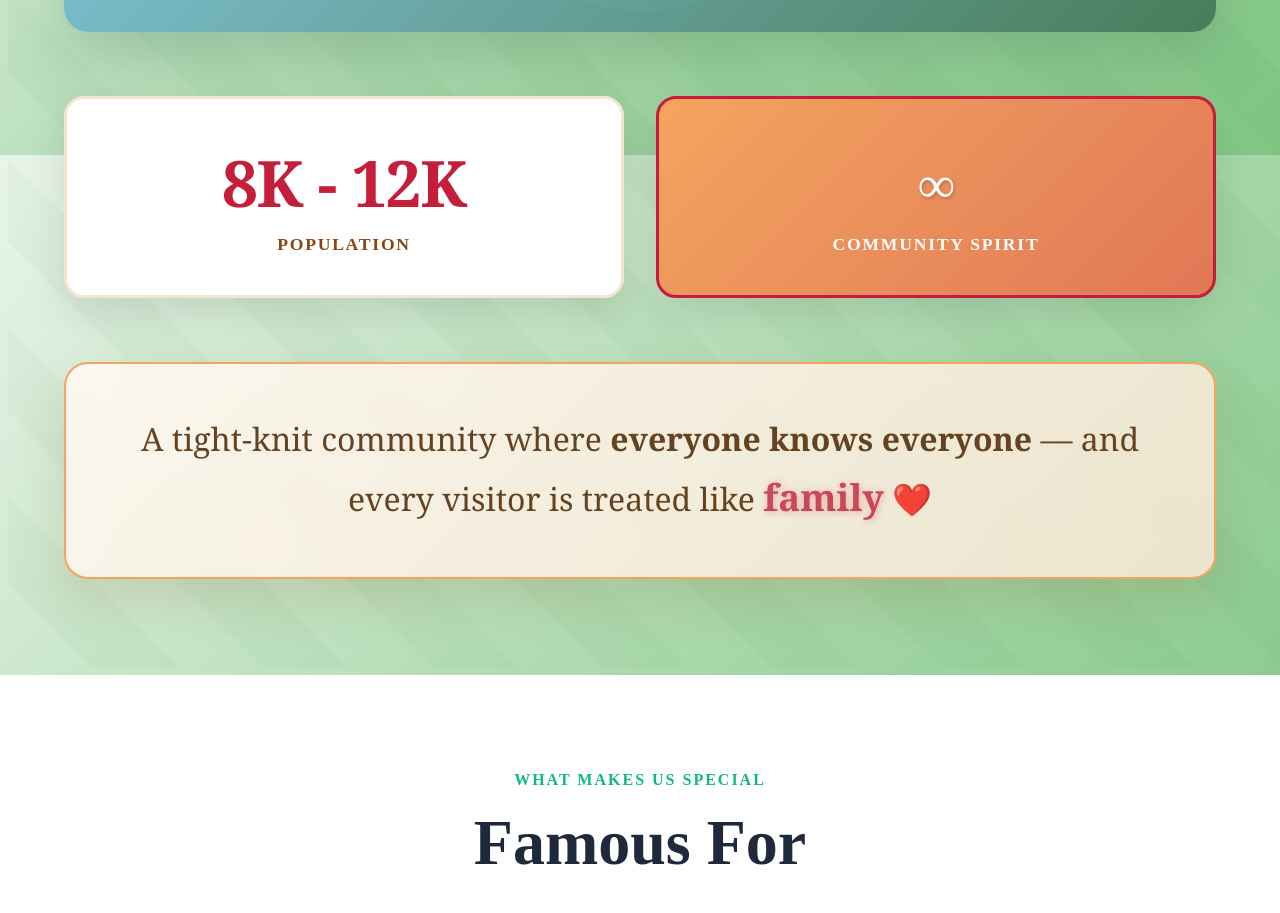
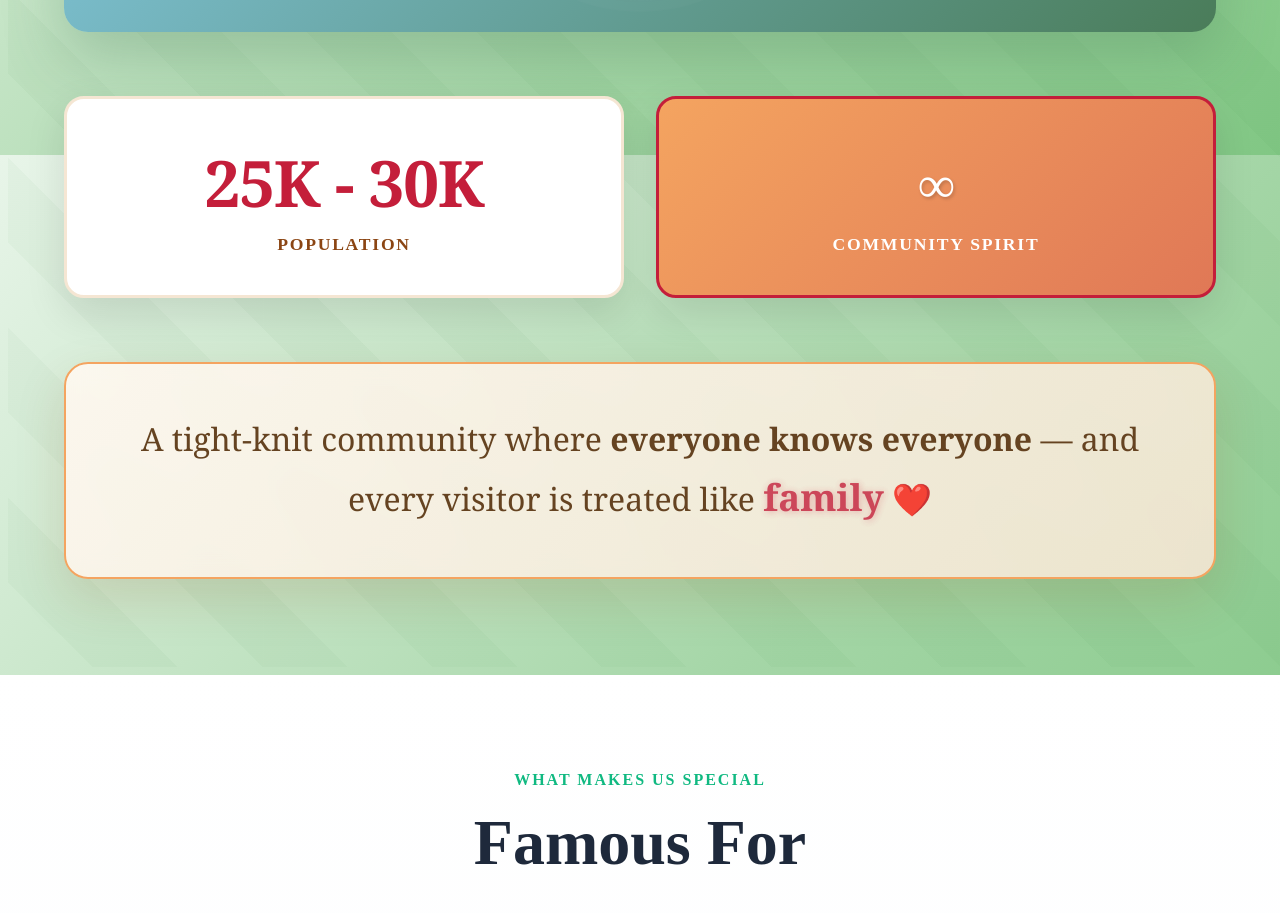
Before and after one commit to ABDULRNizamani/TandoQaiser, a React (Vite) app: page / in a window 1280 px wide. Shown: the part 4560-5473 px from the top of the page. Built offline with nearby package versions, Linux system fonts and the light colour scheme.

Commit message:
updated population

```diff
--- a/src/People.jsx
+++ b/src/People.jsx
@@ -121,7 +121,7 @@ const People = () => {
         {/* Stats */}
         <div className={`stats-section ${isVisible ? 'visible' : ''}`}>
           <div className="stat-card">
-            <div className="stat-number">8K - 12K</div>
+            <div className="stat-number">25K - 30K</div>
             <div className="stat-label">Population</div>
           </div>
           <div className="stat-card highlight-stat">
```
